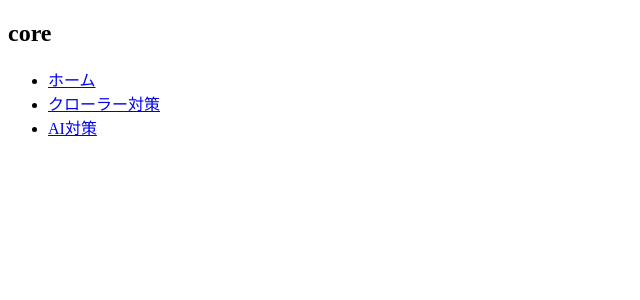
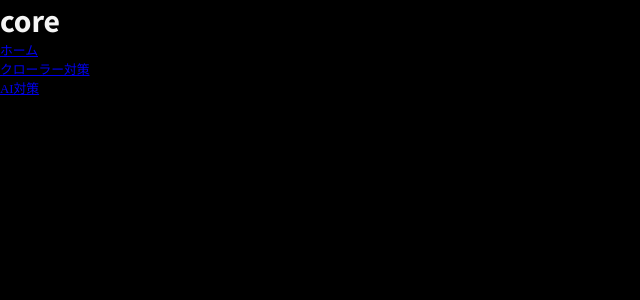
Before and after one commit to ktsmta/dynamic-wiki, a Flask app: page / in a window 1280 px wide. Shown: the top 300 px of the page, without its empty margins (0-640 px from the left). Run offline with Flask 3, Linux system fonts and the light colour scheme.

Commit message:
add base stylesheet

```diff
--- a/apps/core/__init__.py
+++ b/apps/core/__init__.py
@@ -5,6 +5,7 @@ core_bp = Blueprint(
     __name__,
     template_folder='templates',
     static_folder='static',
+    static_url_path='/core/static',
 )
 
 from apps.core.routes import main
--- /dev/null
+++ b/apps/core/static/css/style.css
@@ -0,0 +1,71 @@
+@charset "UTF-8";
+@import url('https://fonts.googleapis.com/css2?family=Noto+Sans+JP:wght@100..900&display=swap');
+
+* {
+    margin: 0;
+    padding: 0;
+    box-sizing: border-box;
+}
+
+html {
+    margin: 0;
+    padding: 0;
+}
+
+body {
+    background-color: black;
+    font-size: 1vw;
+    color: whitesmoke;
+    margin: 0;
+    padding: 0;
+}
+
+h1 {
+    font-family: "Noto Sans JP", sans-serif;
+    font-optical-sizing: auto;
+    font-style: normal;
+    font-weight: 900;
+    font-size: 2rem;
+    margin: 0;
+    padding: 0;
+}
+
+h2 {
+    font-family: "Noto Sans JP", sans-serif;
+    font-optical-sizing: auto;
+    font-style: normal;
+    font-weight: 800;
+    font-size: 1.75rem;
+    margin: 0;
+    padding: 0;
+}
+
+h3 {
+    font-family: "Noto Sans JP", sans-serif;
+    font-optical-sizing: auto;
+    font-style: normal;
+    font-weight: 700;
+    font-size: 1.5rem;
+    margin: 0;
+    padding: 0;
+}
+
+p {
+    font-family: "Noto Sans JP", sans-serif;
+    font-optical-sizing: auto;
+    font-style: normal;
+    font-weight: 600;
+    font-size: 2rem;
+    margin: 0;
+    padding: 0;
+}
+
+small {
+    font-family: "Noto Sans JP", sans-serif;
+    font-optical-sizing: auto;
+    font-style: normal;
+    font-weight: 200;
+    font-size: 1vh;
+    margin: 0;
+    padding: 0;
+}
--- a/apps/core/templates/core/base.html
+++ b/apps/core/templates/core/base.html
@@ -2,6 +2,7 @@
 <html>
     <head>
         <meta charset="UTF-8">
+        <link rel="stylesheet" href="{{ url_for('core.static', filename='css/style.css') }}">
         <title>
             {% block title %}
             {% endblock %}
```
